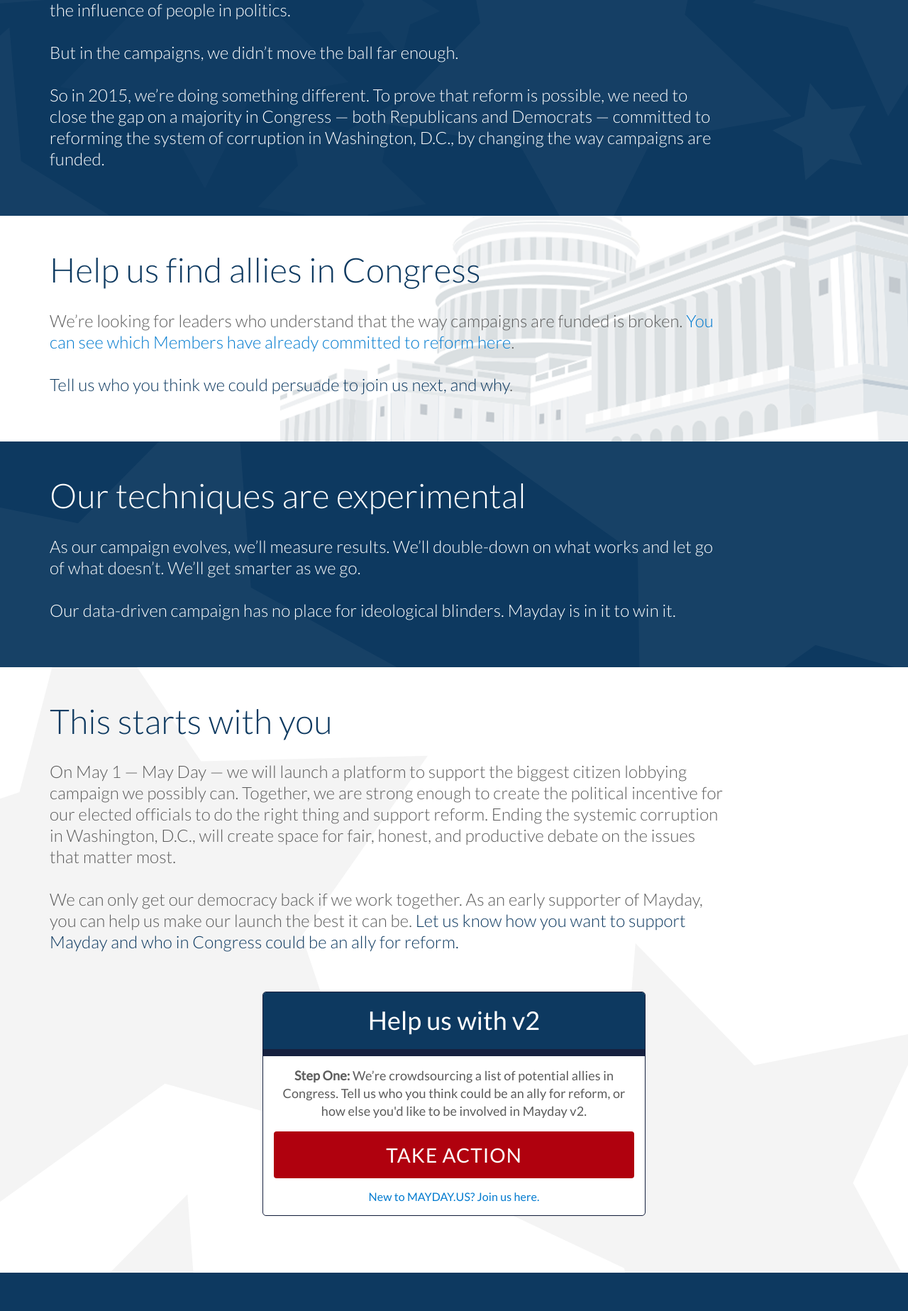
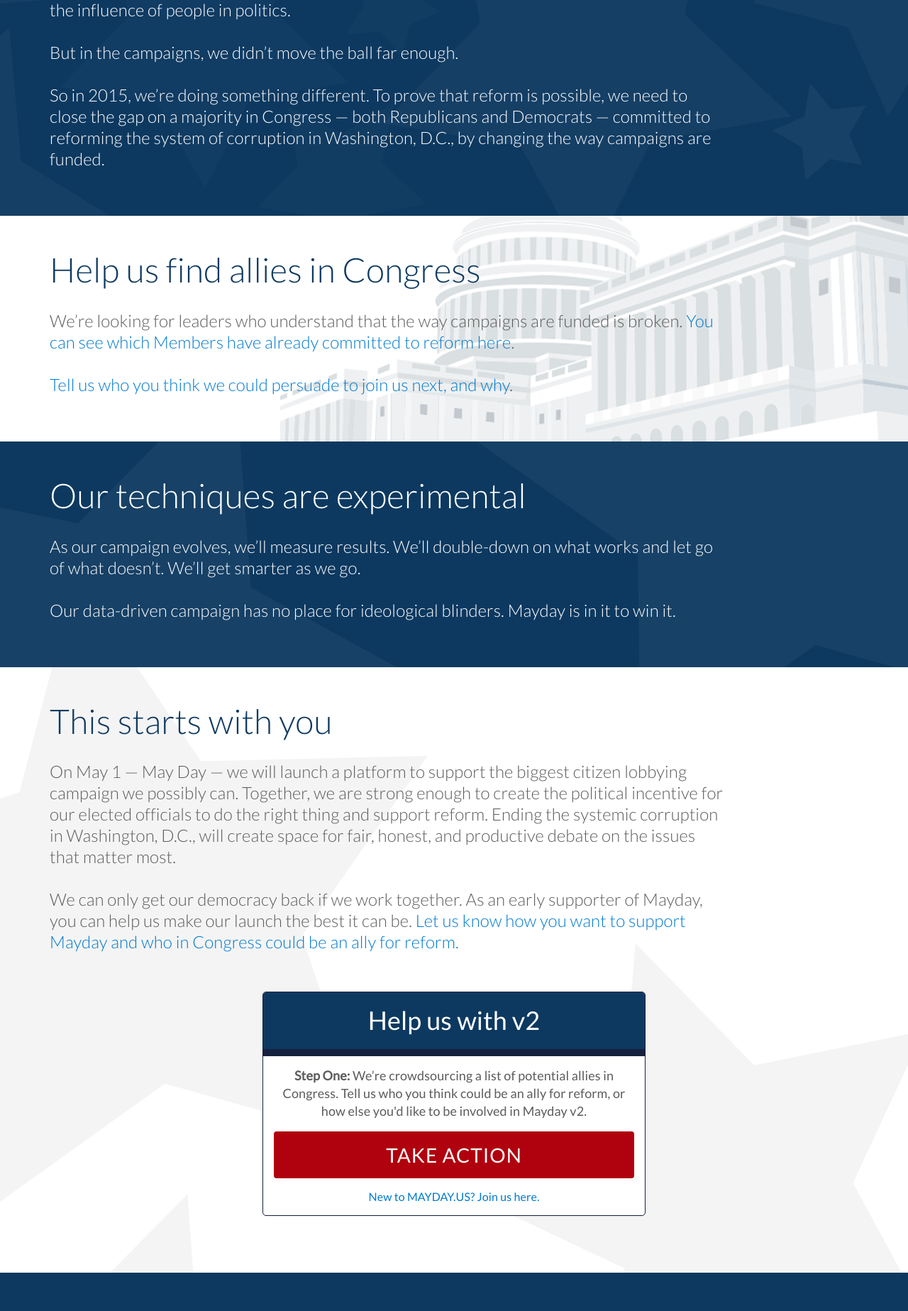
Before and after one commit to MayOneUS/mayday-2.0-frontend, a Jekyll site: the page built from index.html, in a window 1280 px wide. Shown: the part 958-2805 px from the top of the page at 71% size. Built offline with Jekyll 4.4.1, drawn with Linux system fonts in a browser that asks for light colours; nearby versions of some CDN libraries; some web fonts are replaced.

Commit message:
Fix anchor links

```diff
--- a/index.html
+++ b/index.html
@@ -50,7 +50,7 @@
       <div class="col-md-10 col-xs-12">
         <h2>Help us find allies in Congress</h2>
         <p>We’re looking for leaders who understand that the way campaigns are funded is broken. <a href="http://www.repswith.us" target="_blank">You can see which Members have already committed to reform here</a>.</p>
-        <p><a class="show-nomination-modal">Tell us who you think we could persuade to join us next, and why</a>.</p>
+        <p><a href="#" class="show-nomination-modal">Tell us who you think we could persuade to join us next, and why</a>.</p>
       </div>
     </div>
   </div>
@@ -77,7 +77,7 @@
         <p>
           On May 1 &mdash; May Day &mdash; we will launch a platform to support the biggest citizen lobbying campaign we possibly can. Together, we are strong enough to create the political incentive for our elected officials to do the right thing and support reform. Ending the systemic corruption in Washington, D.C., will create space for fair, honest, and productive debate on the issues that matter most.
         </p>
-        <p>We can only get our democracy back if we work together. As an early supporter of Mayday, you can help us make our launch the best it can be. <a class="show-nomination-modal">Let us know how you want to support Mayday and who in Congress could be an ally for reform.</a></p>
+        <p>We can only get our democracy back if we work together. As an early supporter of Mayday, you can help us make our launch the best it can be. <a href="#" class="show-nomination-modal">Let us know how you want to support Mayday and who in Congress could be an ally for reform.</a></p>
       </div>
     </div>
     <div class="container text-center bottom-form-wrap">
```
